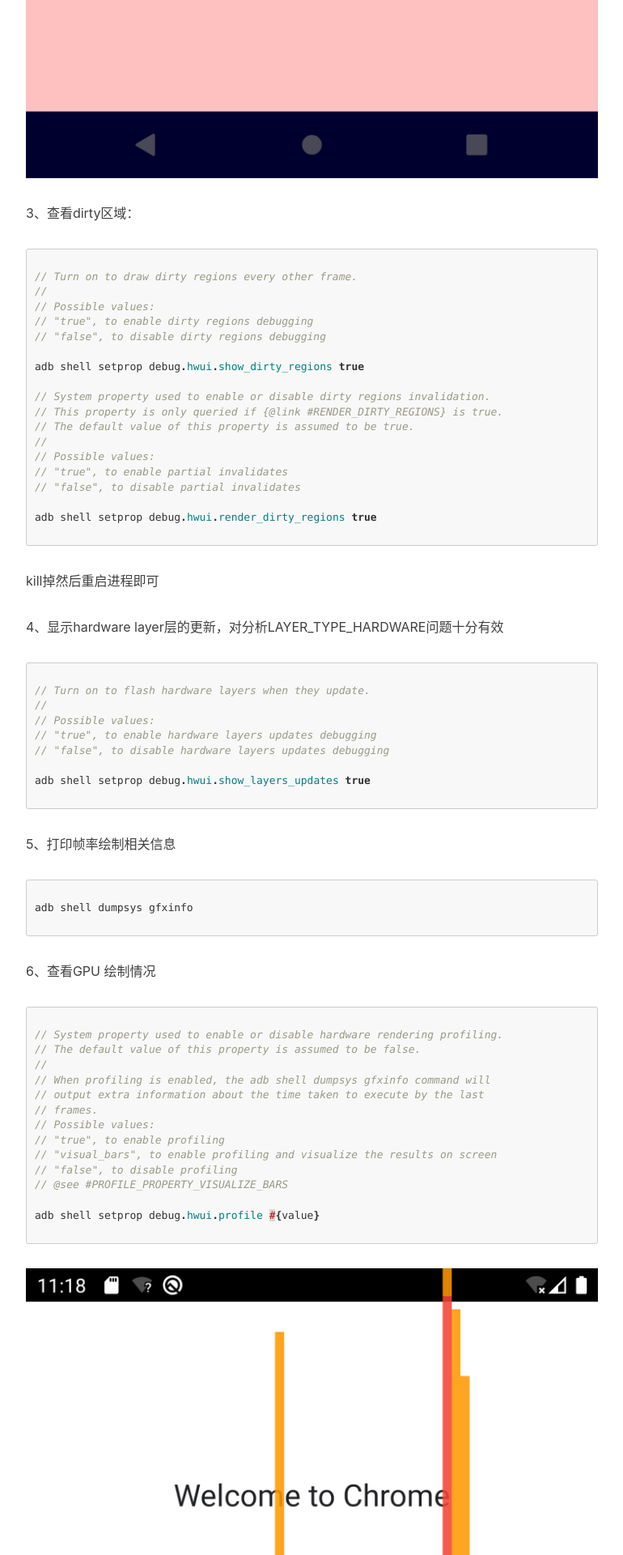
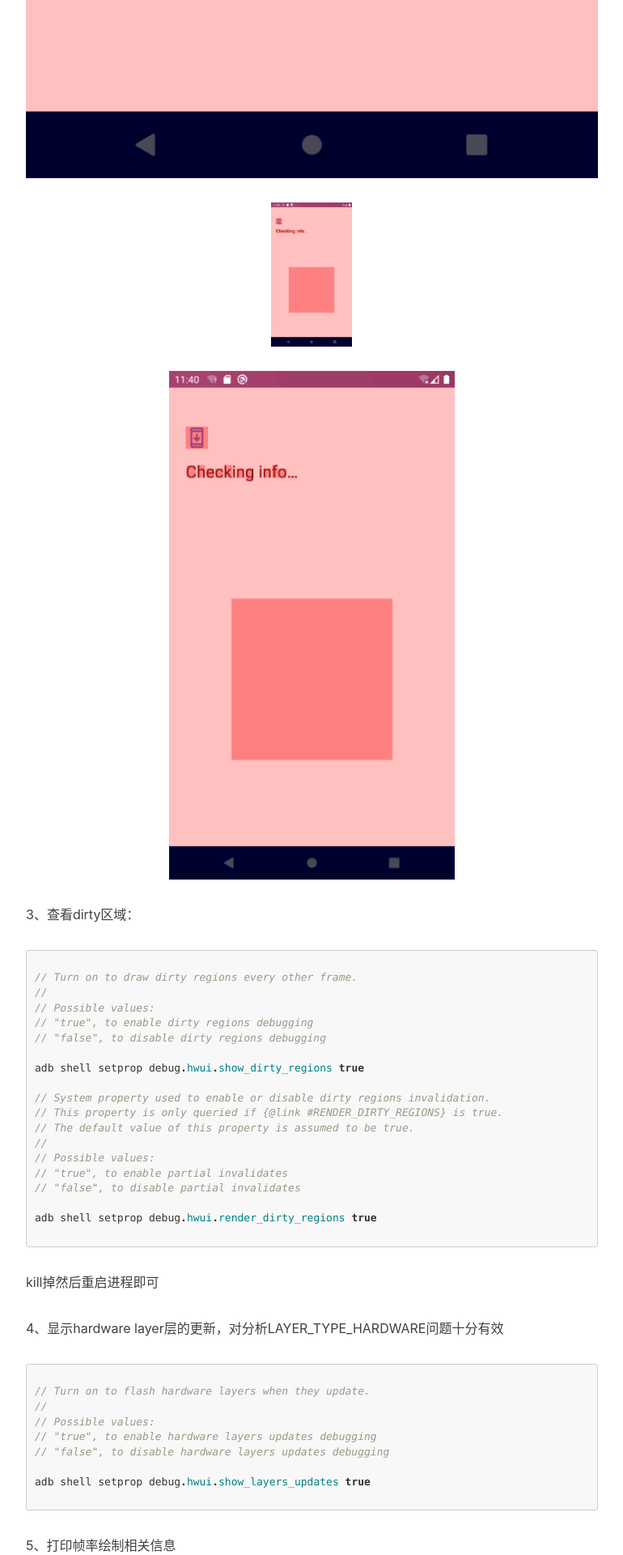
Before and after one commit to weiwangqiang/weiwangqiang.github.io, a Jekyll site: the page built from _posts/2019-09-06-android-debug-code.markdown, in a window 1280 px wide. Shown: the part 3595-5515 px from the top of the page at 81% size, without its empty margins (233-1003 px from the left). Built offline with Jekyll 4.4.1, drawn with Linux system fonts in a browser that asks for light colours; nearby versions of some CDN libraries; comment, search, counter and statistics services are not loaded.

Commit message:
[feature][][apk_build] update
[what]
[why]
[how]

````diff
--- a/_posts/2019-09-06-android-debug-code.markdown
+++ b/_posts/2019-09-06-android-debug-code.markdown
@@ -46,6 +46,10 @@ adb shell setprop debug.hwui.overdraw show
 ```
 
 ![在这里插入图片描述](/img/blog_android_debug_code/3.png)
+
+![在这里插入图片描述](/img/blog_android_debug_code/3.png){:height="100" width="100"}
+
+<img style="width:50%;height:50%" src="/img/blog_android_debug_code/3.png"  alt="" align=center />
 
 3、查看dirty区域：
 
````
